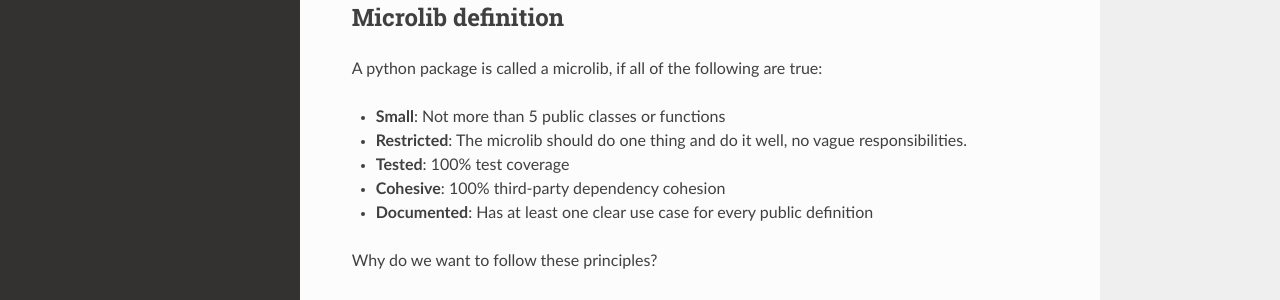
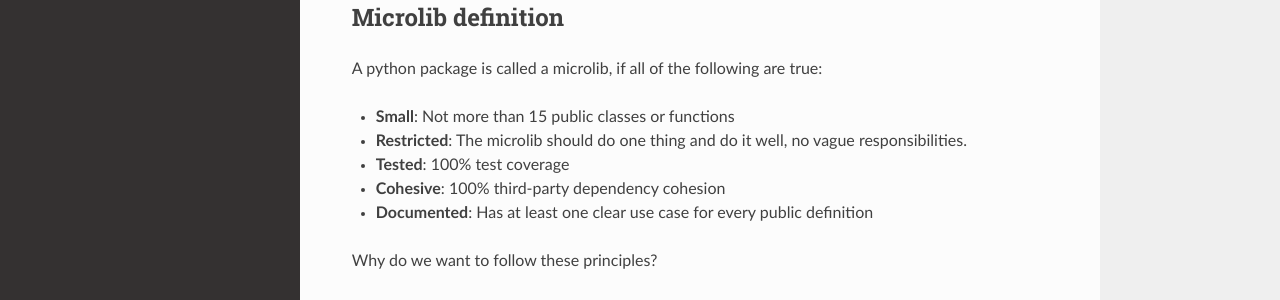
Before and after one commit to microlib-org/site, an MkDocs documentation site: the page built from docs/index.md, in a window 1280 px wide and 900 px high. Shown: the part 207-507 px from the top of the window. Built offline with MkDocs 1.6.1, drawn with Linux system fonts in a browser that asks for light colours; nearby versions of some CDN libraries.

Commit message:
Increase the number of public definitions.

```diff
--- a/docs/index.md
+++ b/docs/index.md
@@ -7,7 +7,7 @@ What is a microlib?
 A python package is called a microlib, if all of the
 following are true:
 
-* **Small**: Not more than 5 public classes or functions
+* **Small**: Not more than 15 public classes or functions
 * **Restricted**: The microlib should do one thing and do it well, no vague responsibilities.
 * **Tested**: 100% test coverage
 * **Cohesive**: 100% third-party dependency cohesion
```
